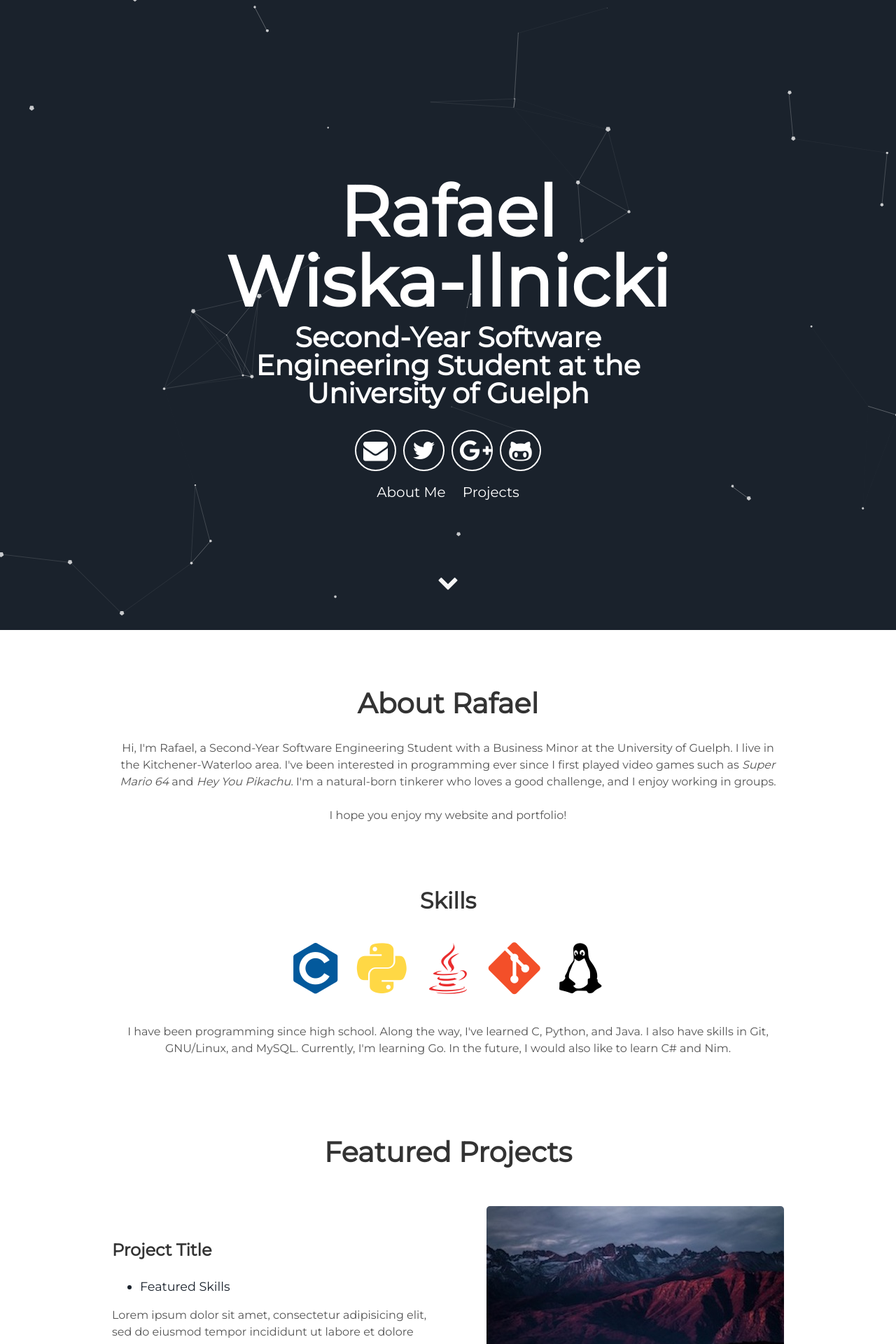
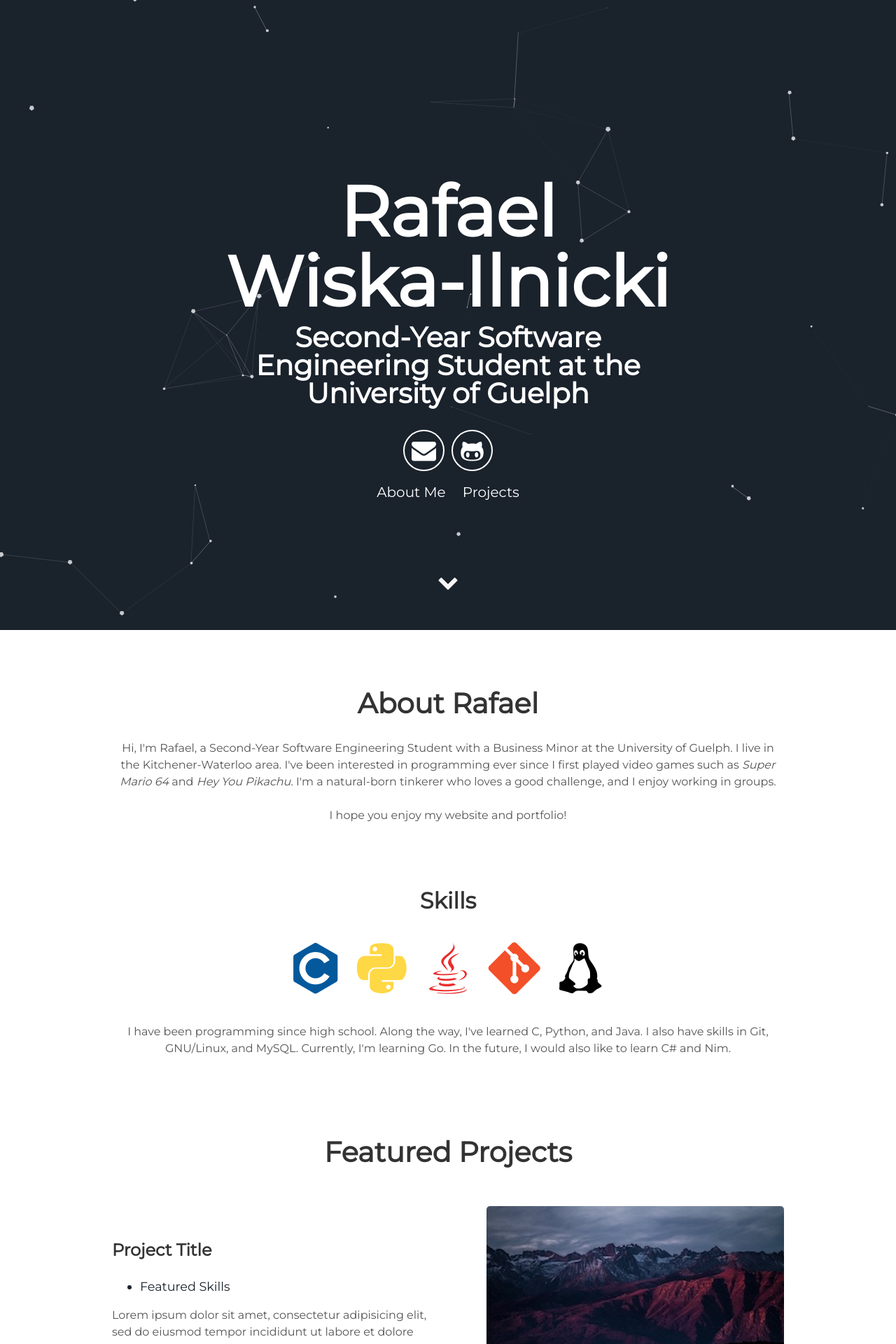
Before and after one commit to rafaelwi/rafaelwi.github.io, a Jekyll site: the page built from index.html, in a window 1280 px wide. Shown: the top 1920 px of the page at 70% size. Built offline with Jekyll 4.4.1, drawn with Linux system fonts in a browser that asks for light colours.

Commit message:
Fixed two icons at top of page

```diff
--- a/_includes/header.html
+++ b/_includes/header.html
@@ -5,10 +5,14 @@
         <span class="site-description">{{site.user_title}}</span>
       </h1>
       <div class="header-icons">
-        <a aria-label="Send email" href="#"><i class="icon fa fa-envelope"></i></a>
-        <a aria-label="My Twitter" target="_blank" href="#"><i class="icon fa fa-twitter" aria-hidden="true"></i></a>
-        <a aria-label="My Google Plus" target="_blank" href="#"><i class="icon fa fa-google-plus" aria-hidden="true"></i></a>
-        <a aria-label="My Github" target="_blank" href="#"><i class="icon fa fa-github-alt" aria-hidden="true"></i></a>
+        <a aria-label="Send email" href="mailto:rafwiskailnicki@gmail.com">
+          <i class="icon fa fa-envelope"></i>
+        </a>
+
+        <a aria-label="My Github" target="_blank"
+          href="https://github.com/rafaelwi">
+          <i class="icon fa fa-github-alt" aria-hidden="true"></i>
+        </a>
       </div>
       <div class="header-links">
         <a class="link" href="#about" data-scroll>About Me</a>
--- a/src/js/app.js
+++ b/src/js/app.js
@@ -13,13 +13,13 @@
         }
       },
       "color": {
-        "value": "#ffffff"
+        "value": "#f39c12"
       },
       "shape": {
         "type": "polygon",
         "stroke": {
           "width": 0,
-          "color": "#000000"
+          "color": "#f39c12"
         },
         "polygon": {
           "nb_sides": 5
@@ -53,7 +53,7 @@
       "line_linked": {
         "enable": true,
         "distance": 150,
-        "color": "#ffffff",
+        "color": "#f39c12",
         "opacity": 0.4,
         "width": 1
       },
```
Also changed, not shown: particle.jpg (deleted).
